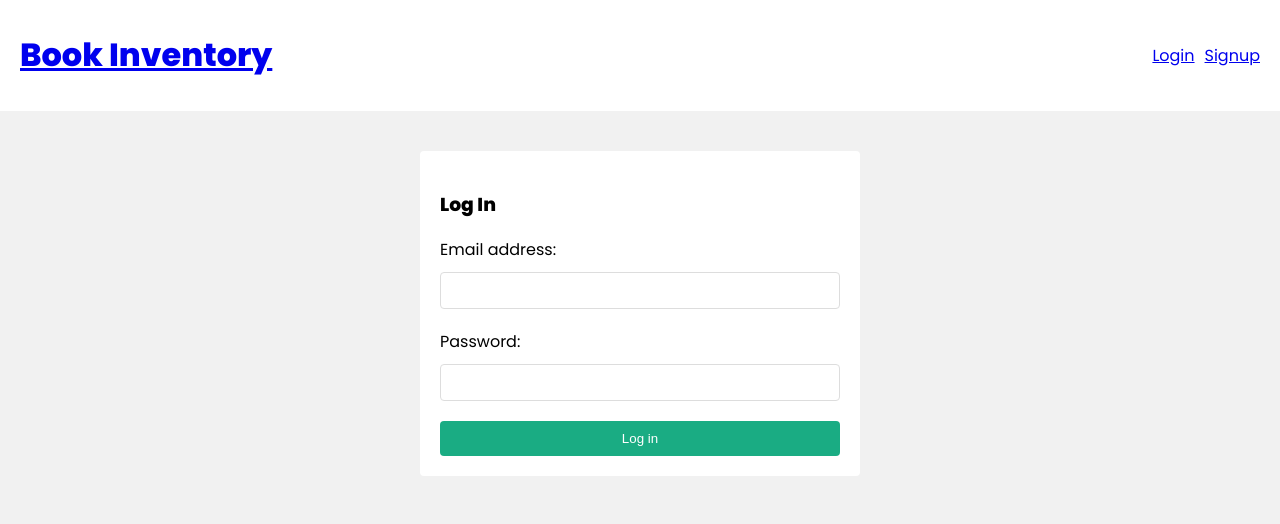
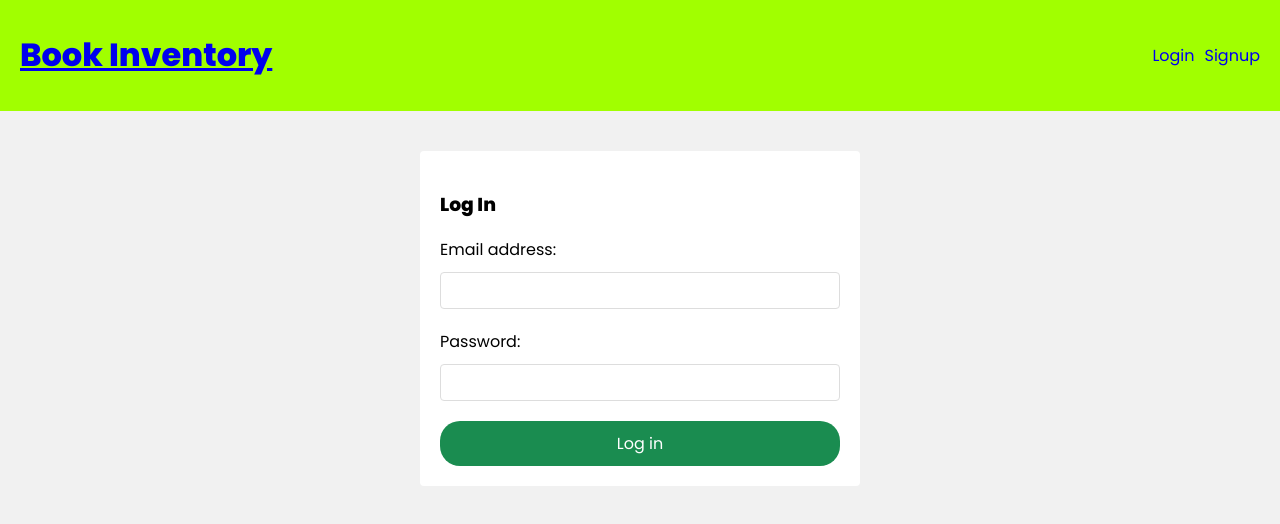
Before and after one commit to RPTempGit/Book-Inventory-System, a React (Create React App) app in the folder frontend/: page /login in a window 1280 px wide. Shown: the top 524 px of the page. Built offline with nearby package versions, Linux system fonts and the light colour scheme.

Commit message:
Commit 15 (CSS)

```diff
--- a/frontend/package.json
+++ b/frontend/package.json
@@ -11,7 +11,7 @@
     "react": "^19.2.0",
     "react-dom": "^19.2.0",
     "react-router-dom": "^7.9.5",
-    "react-scripts": "5.0.1",
+    "react-scripts": "^5.0.1",
     "web-vitals": "^2.1.4"
   },
   "scripts": {
--- a/frontend/src/components/Navbar.js
+++ b/frontend/src/components/Navbar.js
@@ -5,6 +5,7 @@ import { useAuthContext } from "../hooks/useAuthContext"
 const Navbar = () => {
     const { logout } = useLogout()
     const { user } = useAuthContext()
+
 
     const handleClick = () => {
         logout()
--- a/frontend/src/index.css
+++ b/frontend/src/index.css
@@ -19,7 +19,7 @@ body {
 
 /* Header/Navbar */
 header {
-  background: #fff;
+  background: #A1FF00; /* updated */
 }
 header .container {
   max-width: 1400px;
@@ -36,18 +36,24 @@ nav {
 nav a,
 nav button {
   margin-left: 10px;
+  text-decoration: none;
 }
+
+/* Navbar button styling */
 nav button {
-  background: #fff;
-  color: var(--primary);
-  border: 2px solid var(--primary);
+  background: #F600FF; /* default magenta */
+  color: #fff;
+  border: 0;
   padding: 6px 10px;
-  border-radius: 4px;
+  border-radius: 20px; /* updated */
   cursor: pointer;
   font-family: "Poppins";
   font-size: 1em;
 }
 
+/* Remove active page styling completely */
+
+/* Form elements */
 label,
 input,
 select,
@@ -55,8 +61,8 @@ button {
   display: block;
   width: 100%;
 }
-input,
-select {
+
+input {
   padding: 10px;
   margin-top: 10px;
   margin-bottom: 20px;
@@ -64,17 +70,49 @@ select {
   border-radius: 4px;
   box-sizing: border-box;
 }
+
+/* Style select as button */
+select {
+  appearance: none; /* remove default arrow */
+  -webkit-appearance: none;
+  -moz-appearance: none;
+  background: #F600FF;
+  color: #fff;
+  border: 0;
+  padding: 10px;
+  border-radius: 20px;
+  cursor: pointer;
+  font-family: "Poppins";
+  font-size: 1em;
+  width: 100%;
+  box-sizing: border-box;
+}
+
 button {
   background: var(--primary);
   border: 0;
   color: #fff;
   padding: 10px;
-  border-radius: 4px;
+  border-radius: 20px; /* updated */
   cursor: pointer;
 }
+
+/* Login button with darker green */
+form.login button {
+  background: #1A8C50; /* darker green */
+  color: #fff;
+  border-radius: 20px;
+  padding: 10px;
+  border: 0;
+  cursor: pointer;
+  font-family: "Poppins";
+  font-size: 1em;
+}
+
 input.error {
   border: 1px solid var(--error);
 }
+
 div.error {
   padding: 10px;
   background: #ffefef;
@@ -90,7 +128,9 @@ div.error {
   gap: 30px;
 }
 
-.transaction-details {
+.transaction-details,
+.stocktake-details,
+.report-card {
   background: #fff;
   border-radius: 4px;
   padding: 20px;
@@ -107,3 +147,9 @@ form.login {
   background: #fff;
   border-radius: 4px;
 }
+
+.dashboard-grid {
+  display: grid;
+  grid-template-columns: repeat(auto-fit, minmax(300px, 1fr));
+  gap: 20px;
+}
```
Also changed, not shown: 1 other file (tests, documents, lock files or other folders).
